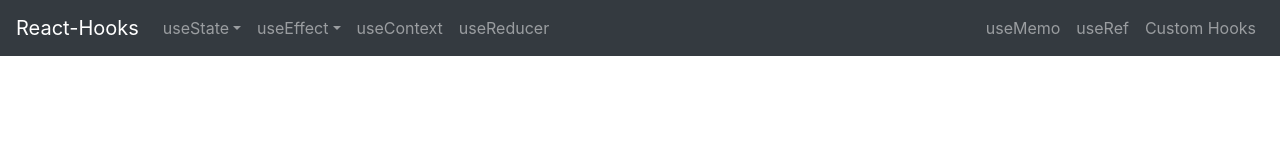
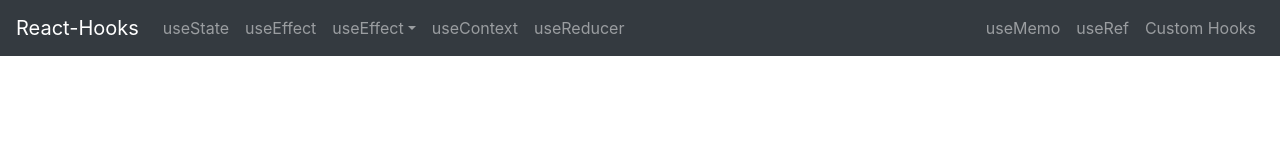
Before and after one commit to supuni9622/React-Code-Refference, a React (Create React App) app in the folder my-app/: page /customHooks in a window 1280 px wide. Shown: the top 160 px of the page. Built offline with nearby package versions, Linux system fonts and the light colour scheme.

Commit message:
Did small modification in navigations

```diff
--- a/my-app/src/Naviagtion.js
+++ b/my-app/src/Naviagtion.js
@@ -4,19 +4,12 @@
 const Naviagtion = () => {
     return (
         <Navbar collapseOnSelect expand="lg" bg="dark" variant="dark" fixed="top">
-        <Navbar.Brand href="#home">React-Hooks</Navbar.Brand>
+        <Navbar.Brand href="/">React-Hooks</Navbar.Brand>
         <Navbar.Toggle aria-controls="responsive-navbar-nav" />
         <Navbar.Collapse id="responsive-navbar-nav">
           <Nav className="mr-auto">
-            <NavDropdown title="useState" id="collasible-nav-dropdown">
-              <NavDropdown.Item href="/useState">Example 1</NavDropdown.Item>
-              <NavDropdown.Divider />
-              <NavDropdown.Item href="/useState/hookCounter">Example 2</NavDropdown.Item>
-              <NavDropdown.Divider />
-              <NavDropdown.Item href="#action/3.3">Example 3</NavDropdown.Item>
-              <NavDropdown.Divider />
-              <NavDropdown.Item href="#action/3.4">Example 4</NavDropdown.Item>
-            </NavDropdown>
+          <Nav.Link href="/useState">useState</Nav.Link>
+          <Nav.Link href="/useEffect">useEffect</Nav.Link>
             <NavDropdown title="useEffect" id="collasible-nav-dropdown">
               <NavDropdown.Item href="#action/3.1">Example 1</NavDropdown.Item>
               <NavDropdown.Divider />
```
